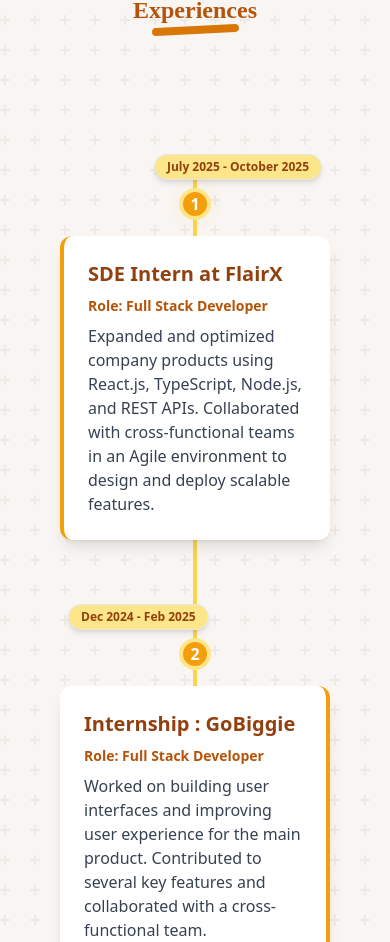
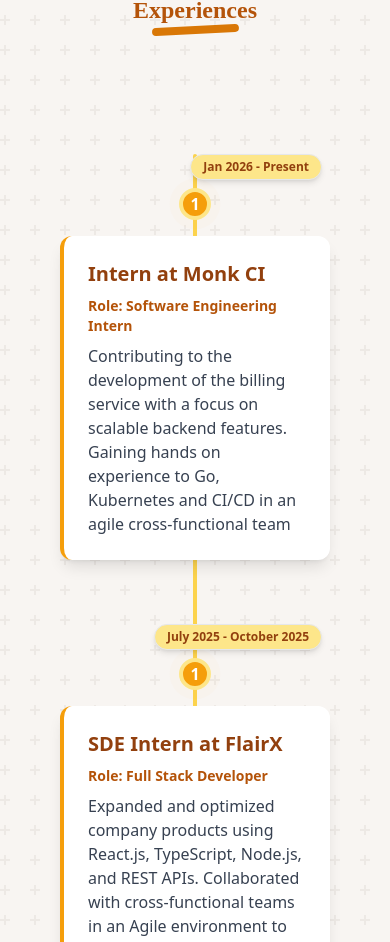
Before and after one commit to CodeXGautam/portfolio, a React (Create React App) app in the folder frontend/: page / in a window 390 px wide. Shown: the part 5805-6747 px from the top of the page. Built offline with nearby package versions, Linux system fonts and the light colour scheme.

Commit message:
enhance Experience component: add detailed internship descriptions and improve visual elements

```diff
--- a/frontend/src/pages/Experience.js
+++ b/frontend/src/pages/Experience.js
@@ -37,6 +37,53 @@
                 <div className="absolute left-1/2 transform -translate-x-1/2 h-full w-1 bg-amber-300 dark:bg-dark-warm-primary rounded transition-all duration-500 dark:shadow-dark-warm"></div>
 
                 {/* Enhanced Internship 1 (Current) */}
+                 <motion.div
+                    className="flex w-full mb-16 justify-start items-center relative flex-col sm:flex-row"
+                    initial={{ opacity: 0, x: -50 }}
+                    whileInView={{ opacity: 1, x: 0 }}
+                    transition={{ duration: 0.8, delay: 0.3 }}
+                    viewport={{ once: true }}
+                >
+                    {/* Enhanced Timeline label (date) */}
+                    <div className="w-full sm:w-1/2 flex justify-end pr-2 sm:pr-8 mb-2 sm:mb-0">
+                        <span className="bg-amber-200 dark:bg-dark-warm-primary/30 text-amber-800 dark:text-dark-warm-light px-3 py-1 rounded-full text-xs font-semibold shadow-md dark:shadow-dark-sm whitespace-nowrap transition-all duration-500 border dark:border-dark-warm-primary/20">
+                            Jan 2026 - Present
+                        </span>
+                    </div>
+                    {/* Enhanced Dot and line */}
+                    <div className="z-10 flex flex-col items-center">
+                        <motion.div
+                            className="w-8 h-8 bg-amber-500 dark:bg-dark-warm-primary rounded-full flex items-center justify-center shadow-lg dark:shadow-dark-warm border-4 border-amber-200 dark:border-dark-warm-secondary transition-all duration-500"
+                            whileHover={{ scale: 1.1 }}
+                            animate={{
+                                boxShadow: [
+                                    "0 0 0 0 rgba(245, 158, 11, 0.4)",
+                                    "0 0 0 10px rgba(245, 158, 11, 0)",
+                                    "0 0 0 0 rgba(245, 158, 11, 0)"
+                                ]
+                            }}
+                            transition={{ duration: 2, repeat: Infinity }}
+                        >
+                            <span className="text-white dark:text-dark-text-primary font-bold transition-colors duration-500">1</span>
+                        </motion.div>
+                        <div className="h-16 w-1 bg-amber-300 dark:bg-dark-warm-primary hidden sm:block transition-all duration-500"></div>
+                    </div>
+                    {/* Enhanced Card */}
+                    <div className="w-full sm:w-1/2 pl-0 sm:pl-8 mt-4 sm:mt-0">
+                        <motion.div
+                            className="bg-white dark:bg-white/5 flex flex-col gap-2 rounded-xl shadow-lg dark:shadow-dark-lg p-6 max-w-md border-l-4 border-amber-500 dark:border-dark-warm-primary mx-auto sm:mx-0 backdrop-blur-sm transition-all duration-500"
+                            whileHover={{ y: -5, scale: 1.02 }}
+                            transition={{ duration: 0.3 }}
+                        >
+                            <h3 className="text-xl font-bold text-amber-800 dark:text-dark-warm-light transition-all duration-500">Intern at Monk CI</h3>
+                            <p className="text-sm text-amber-700 dark:text-dark-warm-primary font-semibold transition-all duration-500">Role: Software Engineering Intern</p>
+                            <p className="text-gray-700 dark:text-dark-text-secondary transition-all duration-500"> Contributing to the development of the billing service with a focus on scalable backend features.
+                                Gaining hands on experience to Go, Kubernetes and CI/CD in an agile cross-functional team</p>
+                        </motion.div>
+                    </div>
+                </motion.div>
+
+                {/*Internship 2 */}
                 <motion.div
                     className="flex w-full mb-16 justify-start items-center relative flex-col sm:flex-row"
                     initial={{ opacity: 0, x: -50 }}
```
